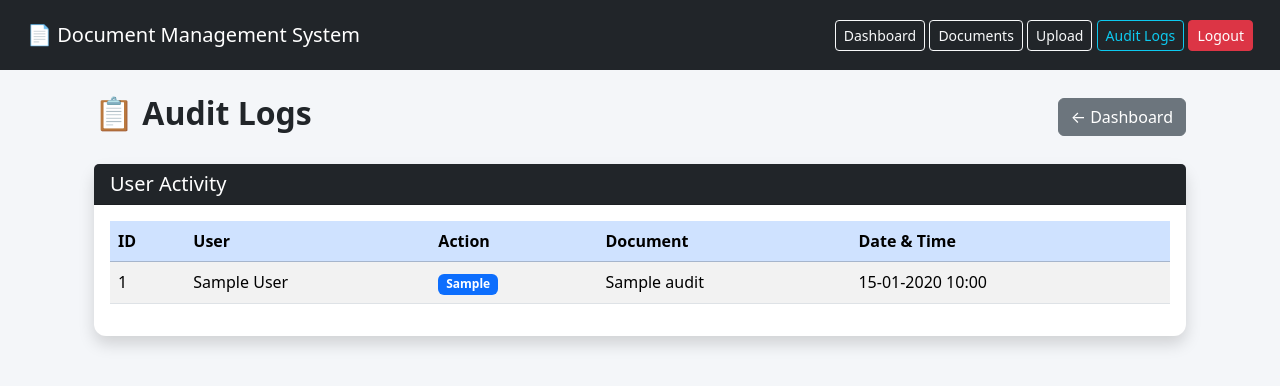
After one commit to Dhanushsj12/Azure-Document-Management-System, a Flask app: page /audit in a window 1280 px wide. The commit adds this page. Shown: the top 386 px of the page. Run offline with Flask 3, Linux system fonts and the light colour scheme; a user stored in the database is signed in; tables that the repository leaves empty hold one stand-in row (values such as "Sample post").

Commit message:
Complete Sprint 4 - Audit Logs

```diff
--- a/app/models/document.py
+++ b/app/models/document.py
@@ -1,5 +1,5 @@
 from datetime import datetime
-from zoneinfo import ZoneInfo
+
 from app.extensions import db
 
 
@@ -26,7 +26,7 @@ class Document(db.Model):
 
     created_at = db.Column(
         db.DateTime,
-        default=lambda: datetime.now(ZoneInfo("Asia/Kolkata"))
+        default=datetime.utcnow
     )
 
     owner = db.relationship(
--- a/app/models/version.py
+++ b/app/models/version.py
@@ -1,5 +1,4 @@
 from datetime import datetime
-from zoneinfo import ZoneInfo
 
 from app.extensions import db
 
@@ -32,7 +31,7 @@ class Version(db.Model):
 
     uploaded_at = db.Column(
         db.DateTime,
-        default=lambda: datetime.now(ZoneInfo("Asia/Kolkata"))
+        default=datetime.utcnow
     )
 
     uploaded_by = db.Column(
--- /dev/null
+++ b/app/routes/audit.py
@@ -0,0 +1,29 @@
+from flask import (
+    Blueprint,
+    render_template,
+)
+
+from flask_login import login_required
+
+from app.models.audit import Audit
+
+audit_bp = Blueprint(
+    "audit",
+    __name__,
+)
+
+
+@audit_bp.route("/audit")
+@login_required
+def audit_logs():
+
+    logs = (
+        Audit.query
+        .order_by(Audit.timestamp.desc())
+        .all()
+    )
+
+    return render_template(
+        "audit_logs.html",
+        logs=logs,
+    )
--- /dev/null
+++ b/app/templates/audit_logs.html
@@ -0,0 +1,115 @@
+{% extends "layout.html" %}
+
+{% block title %}Audit Logs{% endblock %}
+
+{% block content %}
+
+<div class="container mt-4">
+
+    <div class="d-flex justify-content-between align-items-center mb-4">
+
+        <h2>📋 Audit Logs</h2>
+
+        <a href="{{ url_for('dashboard.dashboard') }}"
+           class="btn btn-secondary">
+
+            ← Dashboard
+
+        </a>
+
+    </div>
+
+    <div class="card shadow">
+
+        <div class="card-header bg-dark text-white">
+
+            <h5 class="mb-0">
+
+                User Activity
+
+            </h5>
+
+        </div>
+
+        <div class="card-body">
+
+            <table class="table table-striped table-hover">
+
+                <thead class="table-primary">
+
+                    <tr>
+
+                        <th>ID</th>
+
+                        <th>User</th>
+
+                        <th>Action</th>
+
+                        <th>Document</th>
+
+                        <th>Date & Time</th>
+
+                    </tr>
+
+                </thead>
+
+                <tbody>
+
+                {% for log in logs %}
+
+                    <tr>
+
+                        <td>{{ log.id }}</td>
+
+                        <td>{{ log.user.full_name }}</td>
+
+                        <td>
+
+                            <span class="badge bg-primary">
+
+                                {{ log.action }}
+
+                            </span>
+
+                        </td>
+
+                        <td>
+
+                            {{ log.document_name or "-" }}
+
+                        </td>
+
+                        <td>
+
+                            {{ log.timestamp.strftime("%d-%m-%Y %H:%M") }}
+
+                        </td>
+
+                    </tr>
+
+                {% else %}
+
+                    <tr>
+
+                        <td colspan="5"
+                            class="text-center">
+
+                            No Audit Logs Found
+
+                        </td>
+
+                    </tr>
+
+                {% endfor %}
+
+                </tbody>
+
+            </table>
+
+        </div>
+
+    </div>
+
+</div>
+
+{% endblock %}
--- a/app/templates/layout.html
+++ b/app/templates/layout.html
@@ -24,7 +24,6 @@
     <div class="container-fluid">
 
         <a class="navbar-brand"
-
            href="{{ url_for('dashboard.dashboard') }}">
 
             📄 Document Management System
@@ -34,9 +33,7 @@ href="{{ url_for('dashboard.dashboard') }}">
         <div>
 
             <a
-
                 href="{{ url_for('dashboard.dashboard') }}"
-
                 class="btn btn-outline-light btn-sm">
 
                 Dashboard
@@ -44,9 +41,7 @@ Dashboard
             </a>
 
             <a
-
                 href="{{ url_for('document.documents') }}"
-
                 class="btn btn-outline-light btn-sm">
 
                 Documents
@@ -54,19 +49,24 @@ Documents
             </a>
 
             <a
-
                 href="{{ url_for('document.upload') }}"
-
                 class="btn btn-outline-light btn-sm">
 
                 Upload
 
             </a>
 
+            <!-- NEW BUTTON -->
             <a
+                href="{{ url_for('audit.audit_logs') }}"
+                class="btn btn-outline-info btn-sm">
 
+                Audit Logs
+
+            </a>
+
+            <a
                 href="{{ url_for('auth.logout') }}"
-
                 class="btn btn-danger btn-sm">
 
                 Logout
@@ -85,13 +85,16 @@ Logout
 
         {% if messages %}
 
-            {% for category,message in messages %}
+            {% for category, message in messages %}
 
-                <div class="alert alert-{{category}} alert-dismissible fade show">
+                <div class="alert alert-{{ category }} alert-dismissible fade show">
 
-                    {{message}}
+                    {{ message }}
 
-                    <button class="btn-close" data-bs-dismiss="alert"></button>
+                    <button
+                        class="btn-close"
+                        data-bs-dismiss="alert">
+                    </button>
 
                 </div>
 
@@ -102,7 +105,6 @@ Logout
     {% endwith %}
 
     {% block content %}
-
     {% endblock %}
 
 </div>
```
Also changed, not shown: app/__init__.py (+4 -3 lines), app/models/__init__.py (+4 -3 lines), app/models/audit.py (+42 -0 lines), app/routes/auth.py (+43 -5 lines), app/routes/document.py (+40 -0 lines), app/services/audit_service.py (+23 -0 lines), migrations/versions/368fef4499c7_create_audit_table.py (added, +36 -0 lines), 5 other files. Lines whose indentation alone changed are shown as unchanged.
